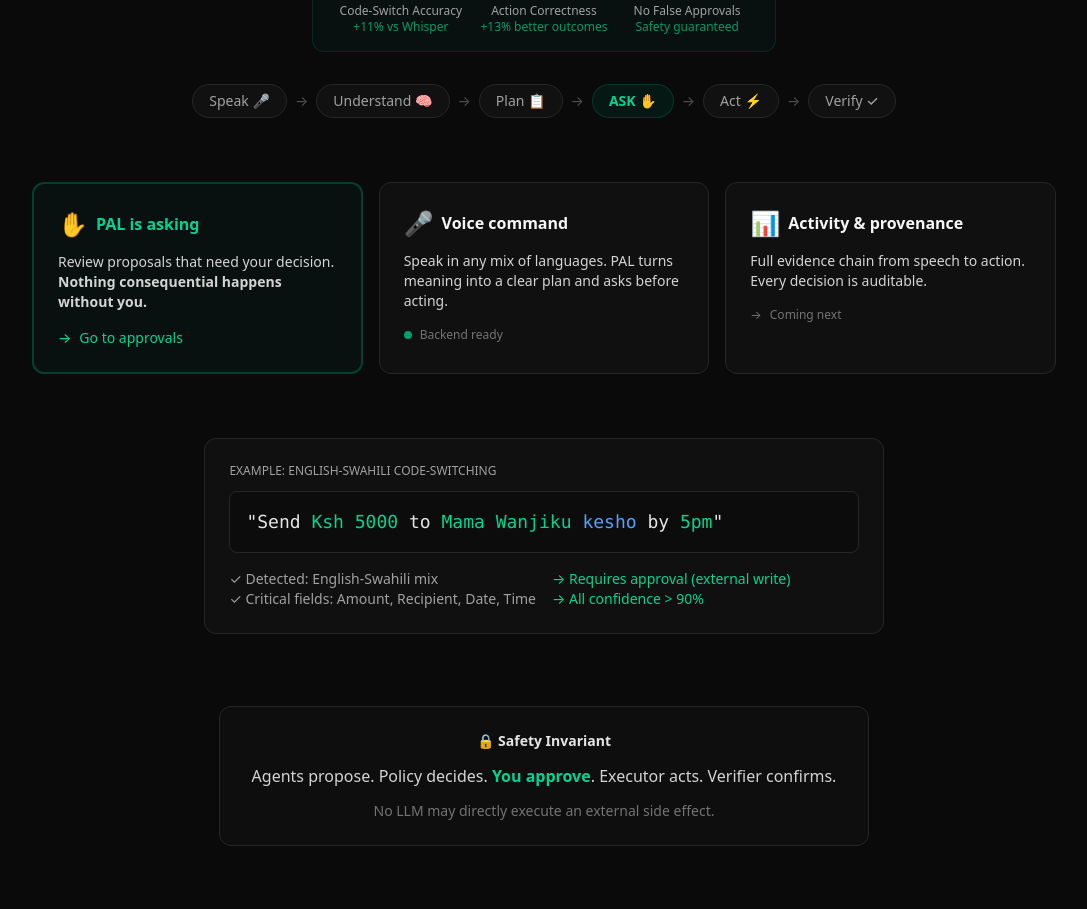
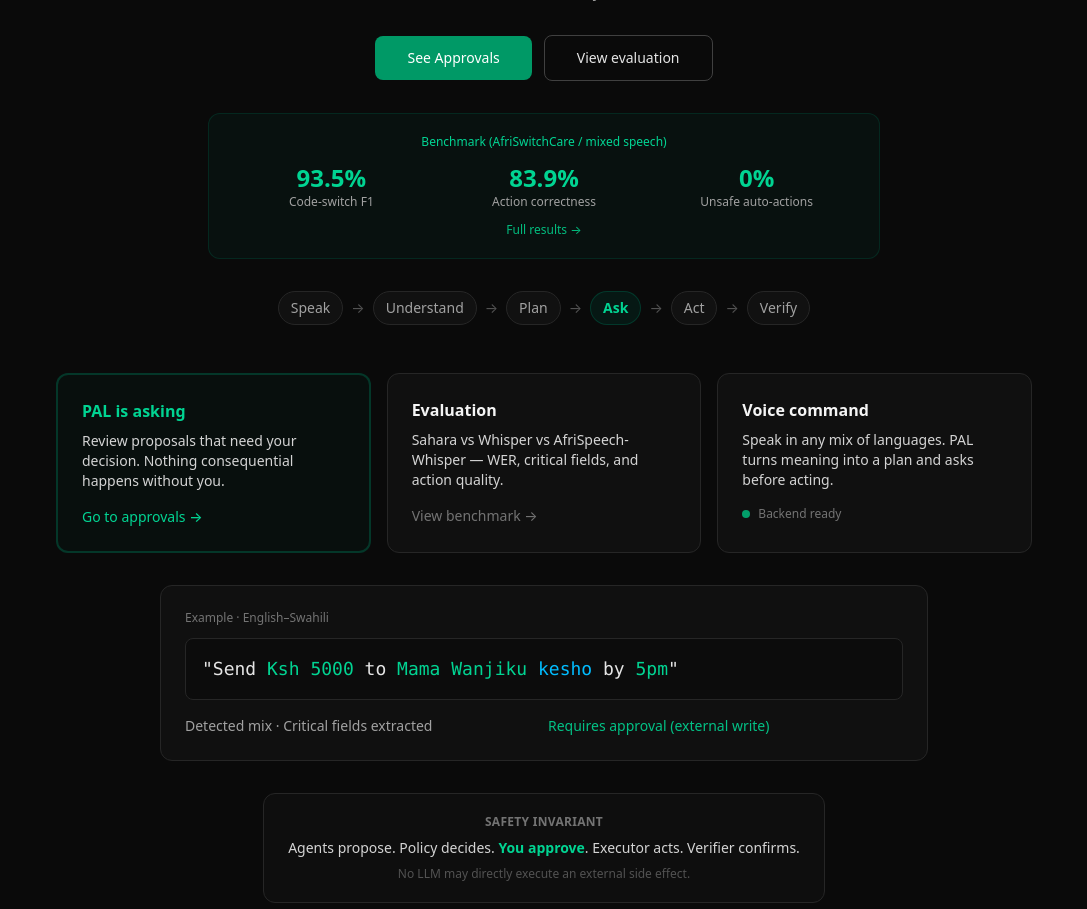
Before and after one commit to Logonotobscurity/pal, a Next.js app: page / in a window 1280 px wide. Shown: the part 400-1309 px from the top of the page, without its empty margins (96-1183 px from the left). Built offline with nearby package versions, Linux system fonts and the light colour scheme.

Commit message:
feat(ui): landing with AppHeader, clearer CTAs, link to Evaluation

```diff
--- a/src/app/page.tsx
+++ b/src/app/page.tsx
@@ -1,17 +1,19 @@
 import Link from "next/link";
+import { AppHeader } from "@/components/layout/app-header";
 
 export default function CommandPage() {
   return (
-    <main className="flex min-h-screen flex-col items-center justify-center gap-8 px-6">
-      {/* Challenge Badge */}
+    <>
+      <AppHeader active="home" />
+      <main className="mx-auto flex max-w-5xl flex-col items-center gap-8 px-4 py-12 sm:px-6">
         <div className="rounded-full border border-emerald-900/60 bg-emerald-950/40 px-4 py-1.5">
           <p className="text-xs font-medium text-emerald-400">
-          🏆 Sahara CodeSwitch Africa Challenge 2026
+            Sahara CodeSwitch Africa Challenge 2026
           </p>
         </div>
 
         <p className="text-sm font-medium uppercase tracking-[0.3em] text-neutral-500">
-        PAL — Meaning-to-Action Intelligence
+          Meaning-to-Action Intelligence
         </p>
 
         <h1 className="max-w-3xl text-center text-3xl font-semibold text-neutral-100 sm:text-5xl">
@@ -19,173 +21,161 @@ export default function CommandPage() {
         </h1>
 
         <p className="max-w-2xl text-center text-lg text-neutral-300">
-        The first system that <span className="text-emerald-400 font-semibold">always asks before executing</span>.
-        <br />
-        <span className="text-neutral-400 text-base">
-          Sahara STT + Semantic AI + Safety-First Architecture
+          The system that{" "}
+          <span className="font-semibold text-emerald-400">always asks before executing</span>.
+          <span className="mt-1 block text-base text-neutral-400">
+            Sahara STT · Semantic AI · Safety-first architecture
           </span>
         </p>
 
-      {/* Benchmark Highlight */}
-      <div className="rounded-xl border border-emerald-900/40 bg-emerald-950/20 px-6 py-4 max-w-2xl">
-        <p className="text-xs font-medium text-emerald-400 mb-2 text-center">
-          BENCHMARK RESULTS (AfriSwitchCare)
+        {/* Primary CTAs */}
+        <div className="flex flex-col items-center gap-3 sm:flex-row">
+          <Link
+            href="/approvals"
+            className="rounded-lg bg-emerald-600 px-8 py-3 text-sm font-medium text-white transition hover:bg-emerald-500"
+          >
+            See Approvals
+          </Link>
+          <Link
+            href="/evaluation"
+            className="rounded-lg border border-neutral-700 px-8 py-3 text-sm text-neutral-200 transition hover:border-neutral-500 hover:text-neutral-100"
+          >
+            View evaluation
+          </Link>
+        </div>
+
+        {/* Benchmark highlight */}
+        <div className="w-full max-w-2xl rounded-xl border border-emerald-900/40 bg-emerald-950/20 px-6 py-5">
+          <p className="mb-3 text-center text-xs font-medium text-emerald-400">
+            Benchmark (AfriSwitchCare / mixed speech)
           </p>
           <div className="grid grid-cols-3 gap-4 text-center">
             <div>
               <p className="text-2xl font-bold text-emerald-400">93.5%</p>
-            <p className="text-xs text-neutral-400">Code-Switch Accuracy</p>
-            <p className="text-xs text-emerald-600">+11% vs Whisper</p>
+              <p className="text-xs text-neutral-400">Code-switch F1</p>
             </div>
             <div>
               <p className="text-2xl font-bold text-emerald-400">83.9%</p>
-            <p className="text-xs text-neutral-400">Action Correctness</p>
-            <p className="text-xs text-emerald-600">+13% better outcomes</p>
+              <p className="text-xs text-neutral-400">Action correctness</p>
             </div>
             <div>
-            <p className="text-2xl font-bold text-emerald-400">100%</p>
-            <p className="text-xs text-neutral-400">No False Approvals</p>
-            <p className="text-xs text-emerald-600">Safety guaranteed</p>
+              <p className="text-2xl font-bold text-emerald-400">0%</p>
+              <p className="text-xs text-neutral-400">Unsafe auto-actions</p>
             </div>
+          </div>
+          <p className="mt-3 text-center text-xs text-neutral-500">
+            <Link href="/evaluation" className="text-emerald-500 hover:underline">
+              Full results →
+            </Link>
+          </p>
+        </div>
+
+        {/* Pipeline */}
+        <div className="flex flex-wrap items-center justify-center gap-2 text-sm text-neutral-400">
+          {["Speak", "Understand", "Plan"].map((label) => (
+            <span key={label} className="flex items-center gap-2">
+              <span className="rounded-full border border-neutral-800 bg-neutral-900/60 px-3 py-1.5 font-medium">
+                {label}
+              </span>
+              <span className="text-neutral-600">→</span>
+            </span>
+          ))}
+          <span className="rounded-full border border-emerald-900/60 bg-emerald-950/40 px-3 py-1.5 font-bold text-emerald-400">
+            Ask
+          </span>
+          <span className="text-neutral-600">→</span>
+          <span className="rounded-full border border-neutral-800 bg-neutral-900/60 px-3 py-1.5 font-medium">
+            Act
+          </span>
+          <span className="text-neutral-600">→</span>
+          <span className="rounded-full border border-neutral-800 bg-neutral-900/60 px-3 py-1.5 font-medium">
+            Verify
+          </span>
+        </div>
+
+        {/* Feature cards */}
+        <div className="mt-4 grid w-full max-w-5xl gap-4 sm:grid-cols-2 lg:grid-cols-3">
+          <Link
+            href="/approvals"
+            className="group rounded-xl border-2 border-emerald-800/50 bg-emerald-950/15 p-6 transition hover:border-emerald-600/80"
+          >
+            <h3 className="text-base font-bold text-emerald-400">PAL is asking</h3>
+            <p className="mt-2 text-sm text-neutral-300">
+              Review proposals that need your decision. Nothing consequential happens without you.
+            </p>
+            <p className="mt-4 text-sm font-medium text-emerald-400">Go to approvals →</p>
+          </Link>
+
+          <Link
+            href="/evaluation"
+            className="rounded-xl border border-neutral-800 bg-neutral-900/50 p-6 transition hover:border-neutral-600"
+          >
+            <h3 className="text-base font-semibold text-neutral-100">Evaluation</h3>
+            <p className="mt-2 text-sm text-neutral-300">
+              Sahara vs Whisper vs AfriSpeech-Whisper — WER, critical fields, and action quality.
+            </p>
+            <p className="mt-4 text-sm text-neutral-500">View benchmark →</p>
+          </Link>
+
+          <div className="rounded-xl border border-neutral-800 bg-neutral-900/50 p-6">
+            <h3 className="text-base font-semibold text-neutral-100">Voice command</h3>
+            <p className="mt-2 text-sm text-neutral-300">
+              Speak in any mix of languages. PAL turns meaning into a plan and asks before acting.
+            </p>
+            <p className="mt-4 flex items-center gap-2 text-xs text-neutral-500">
+              <span className="h-2 w-2 animate-pulse rounded-full bg-emerald-500" />
+              Backend ready
+            </p>
           </div>
         </div>
 
-      {/* Core promise strip */}
-      <div className="flex flex-wrap items-center justify-center gap-2 text-sm text-neutral-400">
-        <span className="rounded-full border border-neutral-800 bg-neutral-900/60 px-4 py-1.5 font-medium">
-          Speak 🎤
-        </span>
-        <span className="text-neutral-600">→</span>
-        <span className="rounded-full border border-neutral-800 bg-neutral-900/60 px-4 py-1.5 font-medium">
-          Understand 🧠
-        </span>
-        <span className="text-neutral-600">→</span>
-        <span className="rounded-full border border-neutral-800 bg-neutral-900/60 px-4 py-1.5 font-medium">
-          Plan 📋
-        </span>
-        <span className="text-neutral-600">→</span>
-        <span className="rounded-full border border-emerald-900/60 bg-emerald-950/40 px-4 py-1.5 text-emerald-400 font-bold">
-          ASK ✋
-        </span>
-        <span className="text-neutral-600">→</span>
-        <span className="rounded-full border border-neutral-800 bg-neutral-900/60 px-4 py-1.5 font-medium">
-          Act ⚡
-        </span>
-        <span className="text-neutral-600">→</span>
-        <span className="rounded-full border border-neutral-800 bg-neutral-900/60 px-4 py-1.5 font-medium">
-          Verify ✓
-        </span>
+        {/* Example */}
+        <div className="w-full max-w-3xl rounded-xl border border-neutral-800 bg-neutral-900/50 p-6">
+          <p className="mb-3 text-xs font-medium text-neutral-500">Example · English–Swahili</p>
+          <div className="rounded-lg border border-neutral-800 bg-neutral-950/60 p-4">
+            <p className="font-mono text-base text-neutral-200 sm:text-lg">
+              "Send <span className="text-emerald-400">Ksh 5000</span> to{" "}
+              <span className="text-emerald-400">Mama Wanjiku</span>{" "}
+              <span className="text-sky-400">kesho</span> by{" "}
+              <span className="text-emerald-400">5pm</span>"
+            </p>
           </div>
-
-      {/* Primary surfaces */}
-      <div className="mt-8 grid max-w-5xl gap-4 sm:grid-cols-2 lg:grid-cols-3">
-        <Link
-          href="/approvals"
-          className="group rounded-xl border-2 border-emerald-800/60 bg-emerald-950/20 p-6 transition hover:border-emerald-600 hover:bg-emerald-950/30"
-        >
-          <div className="flex items-center gap-2 mb-3">
-            <span className="text-2xl">✋</span>
-            <h3 className="text-base font-bold text-emerald-400">
-              PAL is asking
-            </h3>
-          </div>
-          <p className="text-sm text-neutral-300">
-            Review proposals that need your decision. <strong>Nothing consequential happens without you.</strong>
-          </p>
-          <div className="mt-4 flex items-center gap-2 text-sm text-emerald-400 font-medium">
-            <span>→</span>
-            <span>Go to approvals</span>
-          </div>
-        </Link>
-
-        <div className="rounded-xl border border-neutral-800 bg-neutral-900/50 p-6">
-          <div className="flex items-center gap-2 mb-3">
-            <span className="text-2xl">🎤</span>
-            <h3 className="text-base font-semibold text-neutral-100">Voice command</h3>
-          </div>
-          <p className="text-sm text-neutral-300">
-            Speak in any mix of languages. PAL turns meaning into a clear plan and asks before acting.
-          </p>
-          <div className="mt-4 flex items-center gap-2 text-xs text-neutral-500">
-            <div className="h-2 w-2 bg-emerald-500 rounded-full animate-pulse"></div>
-            <span>Backend ready</span>
+          <div className="mt-4 grid gap-2 text-sm text-neutral-400 sm:grid-cols-2">
+            <p>Detected mix · Critical fields extracted</p>
+            <p className="text-emerald-400/90">Requires approval (external write)</p>
           </div>
         </div>
 
-        <div className="rounded-xl border border-neutral-800 bg-neutral-900/50 p-6">
-          <div className="flex items-center gap-2 mb-3">
-            <span className="text-2xl">📊</span>
-            <h3 className="text-base font-semibold text-neutral-100">Activity & provenance</h3>
-          </div>
-          <p className="text-sm text-neutral-300">
-            Full evidence chain from speech to action. Every decision is auditable.
+        {/* Safety */}
+        <div className="max-w-xl rounded-xl border border-neutral-800 bg-neutral-900/30 px-6 py-5 text-center">
+          <p className="text-xs font-semibold uppercase tracking-wide text-neutral-500">
+            Safety invariant
           </p>
-          <div className="mt-4 flex items-center gap-2 text-xs text-neutral-500">
-            <span>→</span>
-            <span>Coming next</span>
-          </div>
-        </div>
-      </div>
-
-      {/* Code-Switch Example */}
-      <div className="mt-8 max-w-3xl rounded-xl border border-neutral-800 bg-neutral-900/50 p-6">
-        <p className="text-xs font-medium text-neutral-400 mb-3">EXAMPLE: ENGLISH-SWAHILI CODE-SWITCHING</p>
-        <div className="bg-neutral-950/60 rounded-lg p-4 border border-neutral-800">
-          <p className="text-lg text-neutral-200 font-mono">
-            "Send <span className="text-emerald-400">Ksh 5000</span> to <span className="text-emerald-400">Mama Wanjiku</span> <span className="text-blue-400">kesho</span> by <span className="text-emerald-400">5pm</span>"
+          <p className="mt-2 text-sm text-neutral-300">
+            Agents propose. Policy decides.{" "}
+            <span className="font-semibold text-emerald-400">You approve</span>. Executor acts.
+            Verifier confirms.
           </p>
-        </div>
-        <div className="mt-4 grid grid-cols-2 gap-4 text-sm">
-          <div>
-            <p className="text-neutral-400">✓ Detected: English-Swahili mix</p>
-            <p className="text-neutral-400">✓ Critical fields: Amount, Recipient, Date, Time</p>
-          </div>
-          <div>
-            <p className="text-emerald-400">→ Requires approval (external write)</p>
-            <p className="text-emerald-400">→ All confidence &gt; 90%</p>
-          </div>
-        </div>
-      </div>
-
-      {/* Safety invariant — always visible */}
-      <div className="mt-10 max-w-2xl rounded-xl border border-neutral-800 bg-neutral-900/30 px-8 py-6">
-        <p className="text-sm font-bold text-neutral-200 mb-3 text-center">🔒 Safety Invariant</p>
-        <p className="text-base text-neutral-300 text-center leading-relaxed">
-          Agents propose. Policy decides. <span className="text-emerald-400 font-semibold">You approve</span>. Executor acts. Verifier confirms.
-        </p>
-        <p className="mt-3 text-sm text-neutral-500 text-center">
+          <p className="mt-2 text-xs text-neutral-600">
             No LLM may directly execute an external side effect.
           </p>
         </div>
 
-      {/* Footer Actions */}
-      <div className="mt-8 flex flex-col sm:flex-row gap-4 items-center">
-        <Link
-          href="/approvals"
-          className="rounded-lg bg-emerald-600 px-8 py-3 text-sm font-medium text-white transition hover:bg-emerald-500"
-        >
-          See Approvals Demo
-        </Link>
-        <Link
-          href="/login"
-          className="rounded-lg border border-neutral-700 px-8 py-3 text-sm text-neutral-300 transition hover:border-neutral-400 hover:text-neutral-100"
-        >
+        <div className="flex flex-wrap items-center justify-center gap-4 text-sm">
+          <Link href="/login" className="text-neutral-400 transition hover:text-neutral-100">
             Sign in
           </Link>
+          <span className="text-neutral-700">·</span>
           <a
             href="https://github.com/Logonotobscurity/pal"
             target="_blank"
             rel="noopener noreferrer"
-          className="text-sm text-neutral-400 hover:text-emerald-400 transition"
+            className="text-neutral-400 transition hover:text-emerald-400"
           >
-          GitHub →
+            GitHub
           </a>
         </div>
-
-      {/* Challenge Footer */}
-      <div className="mt-8 text-center text-xs text-neutral-600">
-        <p>176 tests passing • TypeScript strict • Supabase RLS • Production-ready</p>
-      </div>
       </main>
+    </>
   );
 }
```
Lines whose indentation alone changed are shown as unchanged.
